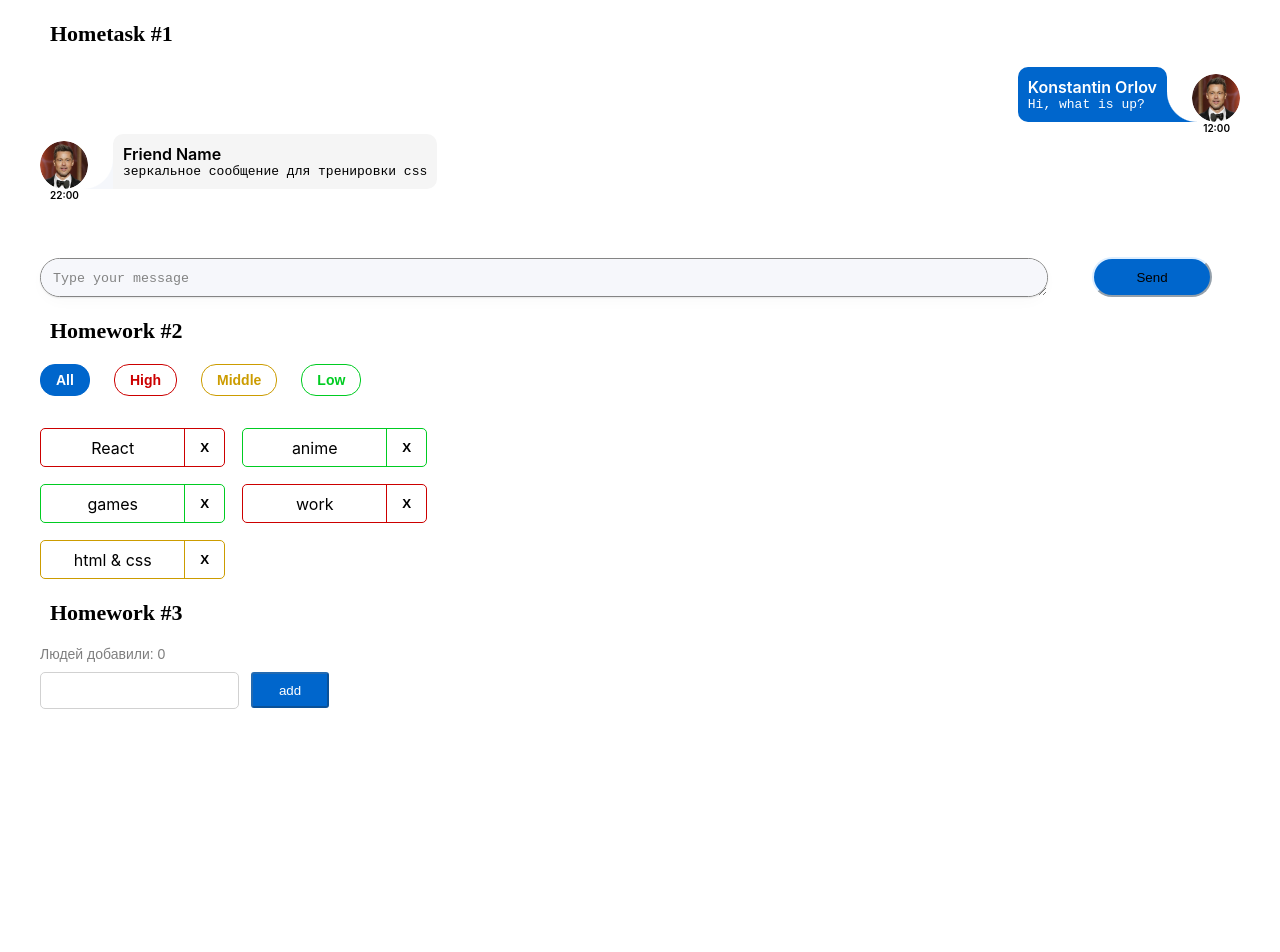
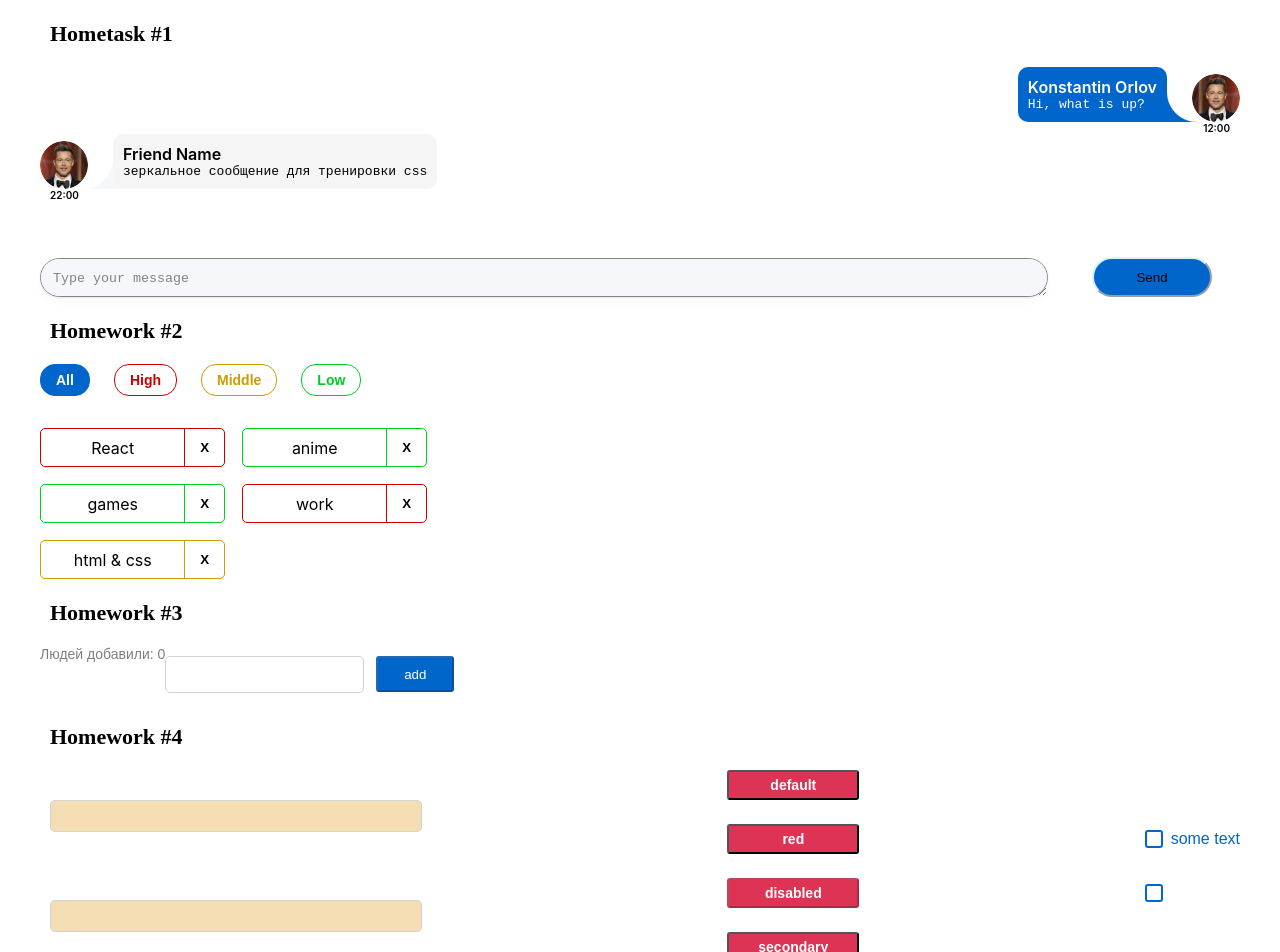
Before and after one commit to MikeJ00/hw-ignata, a React (Create React App) app: page / in a window 1280 px wide. Shown: the top 952 px of the page. Before the commit the page ends 800 px from the top, so only its background shows below. Built offline with nearby package versions, Linux system fonts and the light colour scheme.

Commit message:
done hw 4

```diff
--- a/src/s1-main/App.tsx
+++ b/src/s1-main/App.tsx
@@ -3,6 +3,7 @@ import s from './App.module.css'
 import HW1 from '../s2-homeworks/hw01/HW1'
 import HW2 from "../s2-homeworks/hw02/HW2";
 import HW3 from "../s2-homeworks/hw03/HW3";
+import HW4 from "../s2-homeworks/hw04/HW4";
 
 function App() {
     return (
@@ -10,7 +11,7 @@ function App() {
             <HW1/>
             <HW2/>
             <HW3/>
-            {/*<HW4/>*/}
+            <HW4/>
 
             {/*при выполнении дз 5 и более - закомментировать здесь дз 1-4, так как они есть внутри дз 5*/}
             {/*<HW5/>*/}
--- a/src/s2-homeworks/hw03/Greeting.module.css
+++ b/src/s2-homeworks/hw03/Greeting.module.css
@@ -1,4 +1,6 @@
 .greetingForm {
+    display: flex;
+    align-items: flex-start;
 }
 
 .inputAndButtonContainer {
@@ -12,9 +14,9 @@
 }
 
 .input {
-    display: flex;
-    justify-content: center;
-    align-items: center;
+    /*display: flex;*/
+    /*justify-content: center;*/
+    /*align-items: center;*/
     height: 100%;
     padding: 10px;
     border: 1px solid #D1D1D1;
@@ -24,6 +26,8 @@
 }
 
 .input:focus {
+    outline: none;
+    border: #99ff99 solid 2px;
 }
 
 .errorInput {
--- a/src/s2-homeworks/hw04/common/c1-SuperInputText/SuperInputText.module.css
+++ b/src/s2-homeworks/hw04/common/c1-SuperInputText/SuperInputText.module.css
@@ -1,20 +1,47 @@
+/*.input:focus {*/
+/*    outline: none;*/
+/*    border: #99ff99 solid 2px;*/
+/*}*/
+
+
+
 .input:focus {
 }
 
 .input {
+    width: 372px;
+    height: 32px;
+    border: 1px solid #D1D1D1;
+    border-radius: 5px;
+    box-sizing: border-box;
+    font-family: 'Montserrat', sans-serif;
+    font-style: normal;
+    font-weight: 400;
+    font-size: 10px;
+    line-height: 12px;
 }
 
 .inputWrapper {
 }
 
 .superInput {
+    margin: 10px;
+    background: wheat;
+    color: black;
 }
 
 .errorInput {
+    margin: 10px;
+    background: azure;
+    color: #99ff99;
+    border: 2px solid #dd3355;
 }
 
 .errorInput:focus {
 }
 
 .error {
+    color:#dd3355;
+    height: 21px;
+    margin-left: 10px;
 }
--- a/src/s2-homeworks/hw04/common/c1-SuperInputText/SuperInputText.tsx
+++ b/src/s2-homeworks/hw04/common/c1-SuperInputText/SuperInputText.tsx
@@ -37,7 +37,6 @@ const SuperInputText: React.FC<SuperInputTextPropsType> = (
 ) => {
     const onChangeCallback = (e: ChangeEvent<HTMLInputElement>) => {
         onChange?.(e) // если есть пропс onChange, то передать ему е (поскольку onChange не обязателен)
-
         onChangeText?.(e.currentTarget.value)
     }
     const onKeyPressCallback = (e: KeyboardEvent<HTMLInputElement>) => {
@@ -48,11 +47,15 @@ const SuperInputText: React.FC<SuperInputTextPropsType> = (
         onEnter() // то вызвать его
     }
 
-    const finalSpanClassName = s.error
-        + (spanClassName ? ' ' + spanClassName : '')
-    const finalInputClassName = s.input
-        + (error ? ' ' + s.errorInput : ' ' + s.superInput)
-        + (className ? ' ' + s.className : '') // задача на смешивание классов
+    // const finalSpanClassName = s.error
+    //     + (spanClassName ? ' ' + spanClassName : '')
+    //
+    // const finalInputClassName = s.input
+    //     + (error ? s.errorInput : s.superInput)
+    //     + (className) // задача на смешивание классов
+    const finalSpanClassName = `${s.error} ${spanClassName ? spanClassName : " "}`
+    const finalInputClassName = `${s.input} ${error ? s.errorInput : s.superInput} ${className}`
+
 
     return (
         <div className={s.inputWrapper}>
--- a/src/s2-homeworks/hw04/common/c2-SuperButton/SuperButton.module.css
+++ b/src/s2-homeworks/hw04/common/c2-SuperButton/SuperButton.module.css
@@ -1,35 +1,115 @@
+/*.button{*/
+/*    position: relative;*/
+/*    margin:10px;*/
+/*    overflow: hidden;*/
+/*    cursor: pointer;*/
+/*}*/
+/*.disabled{*/
+/*    color:#002e5c;*/
+/*    background: #004d99;*/
+/*    opacity: 0.5;*/
+/*}*/
+/*.secondary{*/
+/*    color:#0066cc;*/
+/*    background: transparent;*/
+/*    border: 1px solid #0066cc;*/
+/*    border-radius: 3px;*/
+/*}*/
+/*.default{*/
+/*    background: black;*/
+/*    color: whitesmoke;*/
+/*    outline: none;*/
+/*}*/
+
+/*.red {*/
+/*    background: #cc1439*/
+/*}*/
+
+/*.default:hover{*/
+/*    background:aquamarine;*/
+/*}*/
+
+/*.red:hover{*/
+/*    background: #ff1a47;*/
+/*}*/
+/*.secondary:hover{*/
+/*    background: #E5F0FA;*/
+/*}*/
+/*.default:active{*/
+/*    background: #0059b3;*/
+/*}*/
+/*.secondary:active{*/
+/*    background: #C9E5FF;*/
+/*}*/
+/*.red:active{*/
+/*    background: #b31232;*/
+/*}*/
+/*.button:disabled{*/
+/*    color:#005500;*/
+/*    cursor: auto;*/
+/*}*/
+
 .button {
+    border-radius: 3px;
+    color: white;
+    font-family: 'Montserrat', sans-serif;
+    font-style: normal;
+    font-weight: 600;
+    font-size: 14px;
+    line-height: 20px;
+    width: 132px;
+    height: 30px;
 }
 
 .disabled {
+    background-color: #004D99;
+    opacity: 0.5;
+    color: #212A34;
 }
 
 .secondary {
+    color: #0066cc;
+    background-color: white;
+    opacity: 1;
+    border: 1px solid #0066CC;
 }
 
 .default {
+    background-color: #0066CC;
 }
 
 .red {
+    background-color: #dd3355;
 }
 
 .default:hover {
+    background-color: #0080FF;
+    width: 167px;
 }
 
 .red:hover {
+    background-color: #FF1A47;
+    width: 167px;
 }
 
 .secondary:hover {
+    width: 167px;
 }
 
 
 .default:active {
+    width: 149px;
+    background-color: #0059B3;
 }
 
 .secondary:active {
+    width: 149px;
+    background-color: #C9E5FF;
 }
 
 .red:active {
+    width: 149px;
+    background-color: #B31232;
 }
 
 .button:disabled {
--- a/src/s2-homeworks/hw04/common/c2-SuperButton/SuperButton.tsx
+++ b/src/s2-homeworks/hw04/common/c2-SuperButton/SuperButton.tsx
@@ -17,12 +17,13 @@ const SuperButton: React.FC<SuperButtonPropsType> = (
         ...restProps // все остальные пропсы попадут в объект restProps, там же будет children
     }
 ) => {
-    const finalClassName = s.button
-        // + (disabled
-        //         ? ...
-        //         : xType === 'red'
-        //             ? ...
-        + (className ? ' ' + className : '') // задачка на смешивание классов
+    // const finalClassName = s.button
+    //     // + (disabled
+    //     //         ? ...
+    //     //         : xType === 'red'
+    //     //             ? ...
+    //     + (className ? ' ' + className : '') // задачка на смешивание классов
+    const finalClassName = `${s.button} ${s.red ? s.red : s.default} ${className}`
 
     return (
         <button
--- a/src/s2-homeworks/hw04/common/c3-SuperCheckbox/SuperCheckbox.module.css
+++ b/src/s2-homeworks/hw04/common/c3-SuperCheckbox/SuperCheckbox.module.css
@@ -42,3 +42,10 @@
     font-family: 'Montserrat', sans-serif;
     color: #06c;
 }
+
+.label {
+    display: flex;
+    align-items: center;
+
+    cursor: pointer;
+}
--- a/src/s2-homeworks/hw04/common/c3-SuperCheckbox/SuperCheckbox.tsx
+++ b/src/s2-homeworks/hw04/common/c3-SuperCheckbox/SuperCheckbox.tsx
@@ -27,8 +27,9 @@ const SuperCheckbox: React.FC<SuperCheckboxPropsType> = (
     }
 ) => {
     const onChangeCallback = (e: ChangeEvent<HTMLInputElement>) => {
+        onChange && onChange(e)
         // задачка на написание онченджа
-
+        onChangeChecked && onChangeChecked(e.currentTarget.checked)
     }
 
     const finalInputClassName = s.checkbox
```
